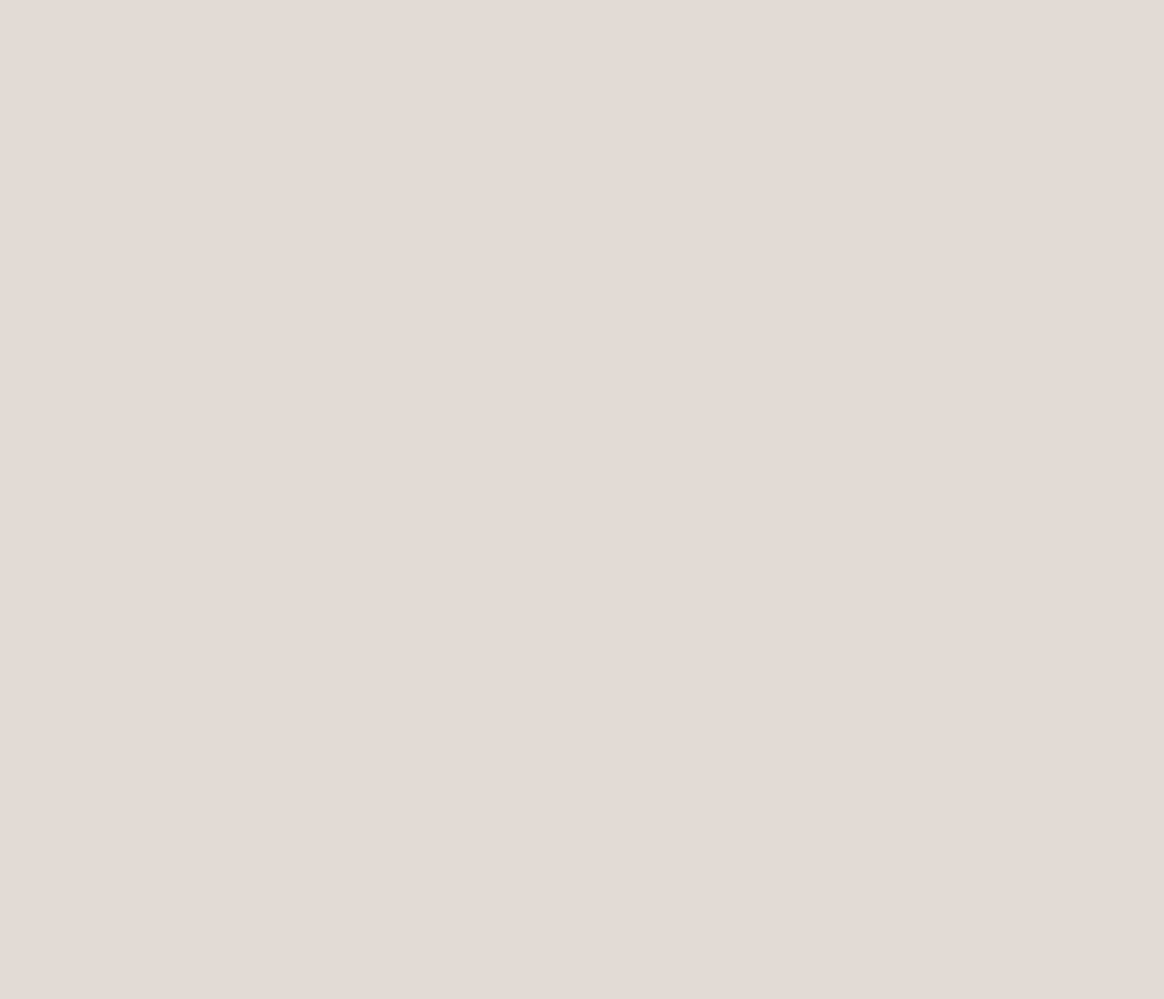
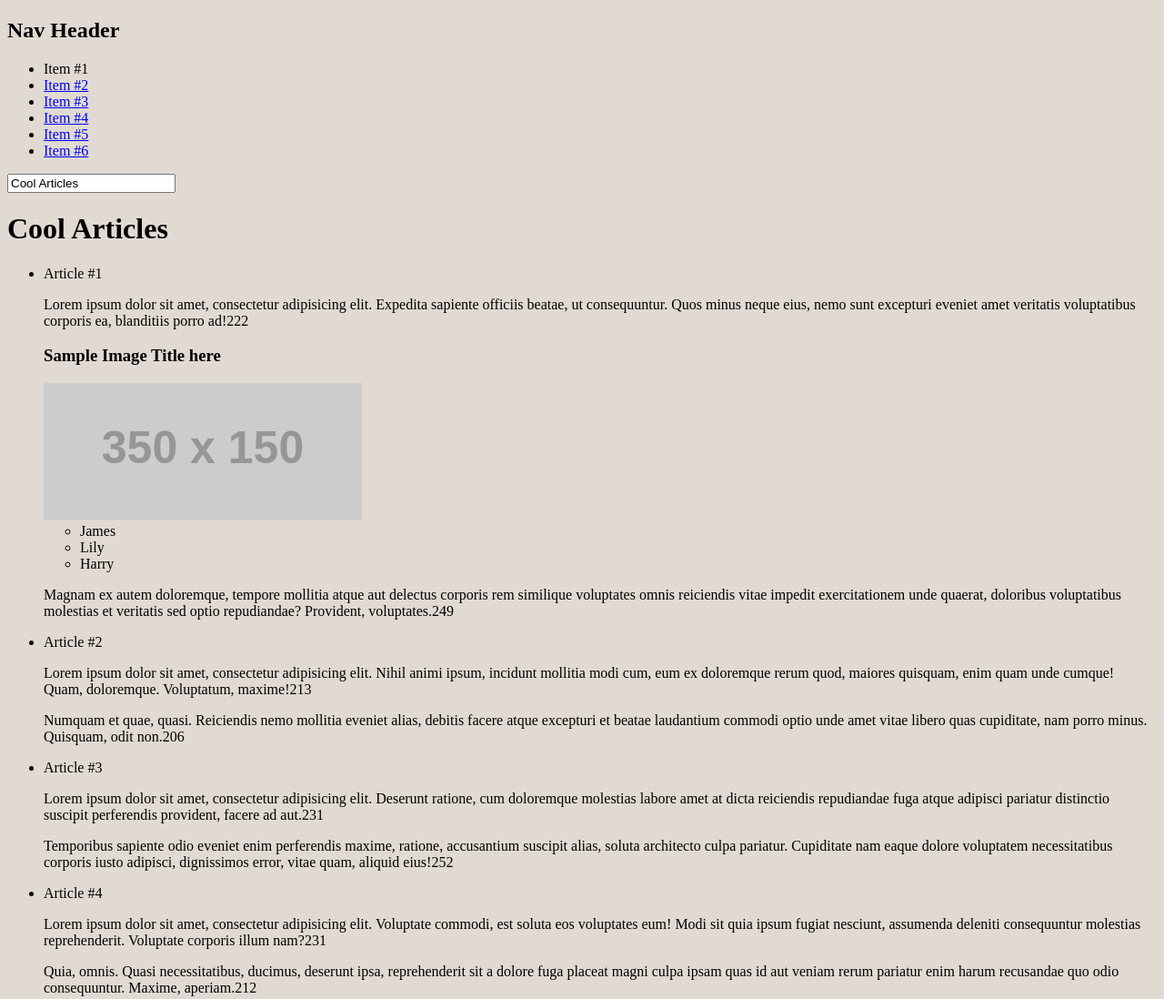
Before and after one commit to dnedaniele/sandboxRepo, a plain HTML site: page index.html in a window 1280 px wide. Shown: the whole page at 91% size. Before the commit the page ends 800 px from the top, so only its background shows below. Drawn offline with nearby package versions, Linux system fonts and the light colour scheme; placeholder pictures from the web are drawn by us.

Commit message:
each jquery

```diff
--- a/index.html
+++ b/index.html
@@ -5,10 +5,61 @@
     <meta name="viewport" content="width=device-width, initial-scale=1.0">
     <meta http-equiv="X-UA-Compatible" content="ie=edge">
     <link rel="stylesheet" href="css/style.css"/>
+    <script src="https://ajax.aspnetcdn.com/ajax/jQuery/jquery-3.4.1.min.js"></script>
     <title>sandBox</title>
 </head>
 <body>
 
+
+	<div class="container">
+        <header class="header">
+            <nav id="nav" class="navigator">
+                <h1>Nav Header</h1>
+                <ul class="nav-list">
+                    <li class="nav-item"><a>Item #1</a></li>
+                    <li class="nav-item active"><a href="#2">Item #2</a></li>
+                    <li class="nav-item"><a href="#3">Item #3</a></li>
+                    <li class="nav-item"><a href="#4">Item #4</a></li>
+                    <li class="nav-item"><a href="#5">Item #5</a></li>
+                    <li class="nav-item"><a href="#6">Item #6</a></li>
+                </ul>
+            </nav>
+        </header>
+        <div class="articles">
+            <input id="input" value="Cool Articles" type="text">
+            <h1>Cool Articles</h1>
+            <ul class="article-list">
+                <li class="article-item">
+                    <header>Article #1</header>
+                    <p>Lorem ipsum dolor sit amet, consectetur adipisicing elit. Expedita sapiente officiis beatae, ut consequuntur. Quos minus neque eius, nemo sunt excepturi eveniet amet veritatis voluptatibus corporis ea, blanditiis porro ad!</p>
+                    <h3>Sample Image Title here</h3>
+                    <img src="http://placehold.it/350x150" alt="Placeholder Image">
+                    <ul>
+                        <li class="bold">James</li>
+                        <li>Lily</li>
+                        <li>Harry</li>
+                    </ul>
+                    <p>Magnam ex autem doloremque, tempore mollitia atque aut delectus corporis rem similique voluptates omnis reiciendis vitae impedit exercitationem unde quaerat, doloribus voluptatibus molestias et veritatis sed optio repudiandae? Provident, voluptates.</p>
+                </li>
+                <li class="article-item featured">
+                    <header>Article #2</header>
+                    <p>Lorem ipsum dolor sit amet, consectetur adipisicing elit. Nihil animi ipsum, incidunt mollitia modi cum, eum ex doloremque rerum quod, maiores quisquam, enim quam unde cumque! Quam, doloremque. Voluptatum, maxime!</p>
+                    <p>Numquam et quae, quasi. Reiciendis nemo mollitia eveniet alias, debitis facere atque excepturi et beatae laudantium commodi optio unde amet vitae libero quas cupiditate, nam porro minus. Quisquam, odit non.</p>
+                </li>
+                <li class="article-item">
+                    <header>Article #3</header>
+                    <p>Lorem ipsum dolor sit amet, consectetur adipisicing elit. Deserunt ratione, cum doloremque molestias labore amet at dicta reiciendis repudiandae fuga atque adipisci pariatur distinctio suscipit perferendis provident, facere ad aut.</p>
+                    <p>Temporibus sapiente odio eveniet enim perferendis maxime, ratione, accusantium suscipit alias, soluta architecto culpa pariatur. Cupiditate nam eaque dolore voluptatem necessitatibus corporis iusto adipisci, dignissimos error, vitae quam, aliquid eius!</p>
+                </li>
+                <li class="article-item">
+                    <header>Article #4</header>
+                    <p>Lorem ipsum dolor sit amet, consectetur adipisicing elit. Voluptate commodi, est soluta eos voluptates eum! Modi sit quia ipsum fugiat nesciunt, assumenda deleniti consequuntur molestias reprehenderit. Voluptate corporis illum nam?</p>
+                    <p>Quia, omnis. Quasi necessitatibus, ducimus, deserunt ipsa, reprehenderit sit a dolore fuga placeat magni culpa ipsam quas id aut veniam rerum pariatur enim harum recusandae quo odio consequuntur. Maxime, aperiam.</p>
+                </li>
+            </ul>
+        </div>
+    </div>
+
     <script type="text/javascript" src="javascript/jsFile.js" ></script>
 </body>
 </html>
--- a/javascript/jsFile.js
+++ b/javascript/jsFile.js
@@ -0,0 +1,14 @@
+// $('').html()
+// $('').text()
+
+
+
+
+
+$('p').each(function() {
+
+    var length= $(this).text().length;
+    //console.log(length);
+    $(this).append(length)
+
+});
```
